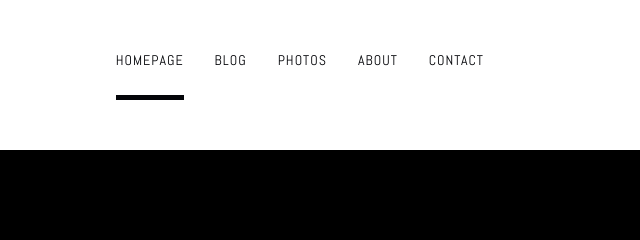
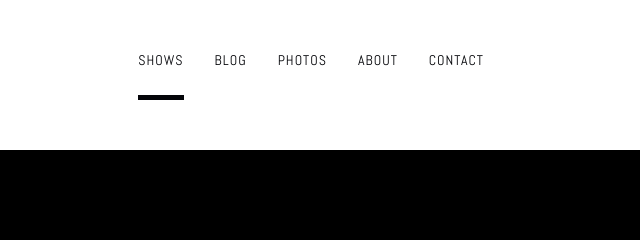
Before and after one commit to carolinaschifano/marama, a plain HTML site: page index.html in a window 1280 px wide. Shown: the top 240 px of the page, 640-1280 px from the left. Drawn offline with Linux system fonts and the light colour scheme.

Commit message:
Update index.html

```diff
--- a/index.html
+++ b/index.html
@@ -29,7 +29,7 @@ Released   : 20120617
 			</div>
 			<div id="menu">
 				<ul>
-					<li class="current_page_item"><a href="#">Homepage</a></li>
+					<li class="current_page_item"><a href="#">Shows</a></li>
 					<li><a href="#">Blog</a></li>
 					<li><a href="#">Photos</a></li>
 					<li><a href="#">About</a></li>
```
